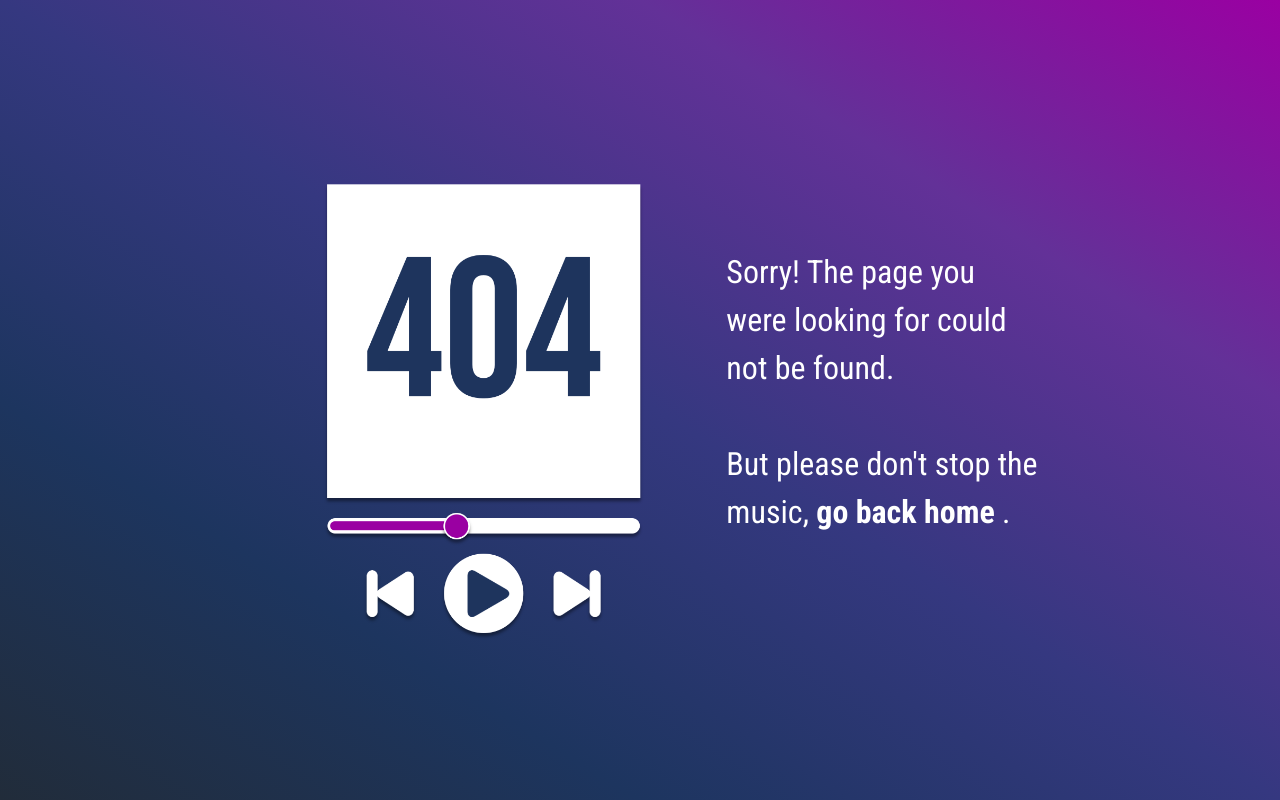
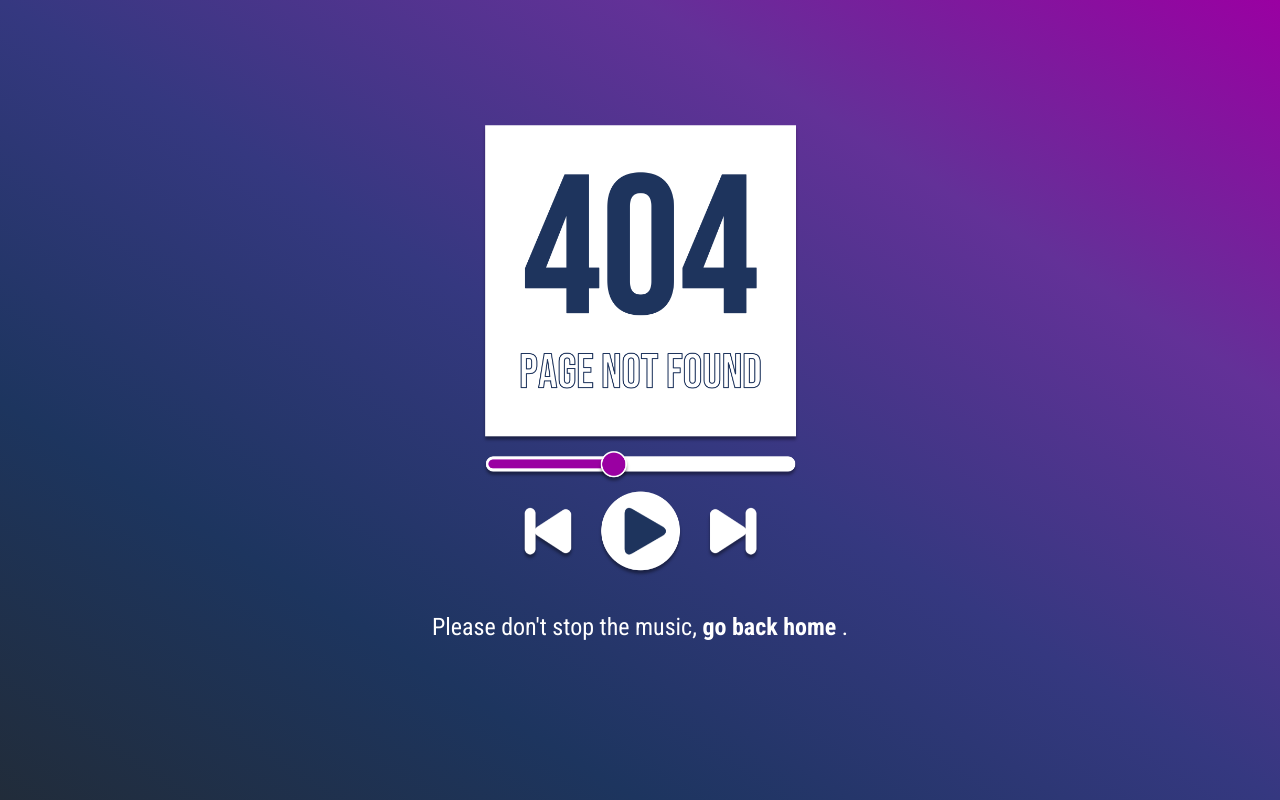
Before and after one commit to francisco-solis99/sound-wave-app, a React (Create React App) app: page /songs in a window 1280 px wide. Built offline with nearby package versions, Linux system fonts and the light colour scheme.

Commit message:
Update NotFound page styles

```diff
--- a/src/pages/NotFound.jsx
+++ b/src/pages/NotFound.jsx
@@ -6,9 +6,8 @@ export default function NotFound() {
   return (
     <div className='NotFound'>
       <img src={NotFoundImg} alt="Not found icon" className='NotFound__img' />
+      <p className='NotFound__text'>Please don't stop the music, <a href=''>go back home</a> .</p>
 
-      <p>Sorry! The page you were looking for could not be found. <br /><br />
-        But please don't stop the music, <a href="" className='NotFound__return'> go back home </a>.</p>
     </div>
   );
 }
--- a/src/styles/pages/notfound.css
+++ b/src/styles/pages/notfound.css
@@ -3,6 +3,7 @@ a:visited {
     text-decoration: none;
     color: white;
     cursor: pointer;
+    font-weight: 700;
 }
 
 .NotFound {
@@ -13,14 +14,17 @@ a:visited {
     padding: 0 15rem;
     color: white;
     display: flex;
+    flex-direction: column;
     align-items: center;
     justify-content: center;
 }
 
 .NotFound__img {
-    height: 30rem;
+    max-width: 20rem;
 }
 
-.NotFound__return {
-    font-weight: 700;
+.NotFound__text {
+    margin: 2rem 0;
+    color:white;
+    font-size: 1.5rem;
 }
```
Also changed, not shown: src/assets/notfound.png.
